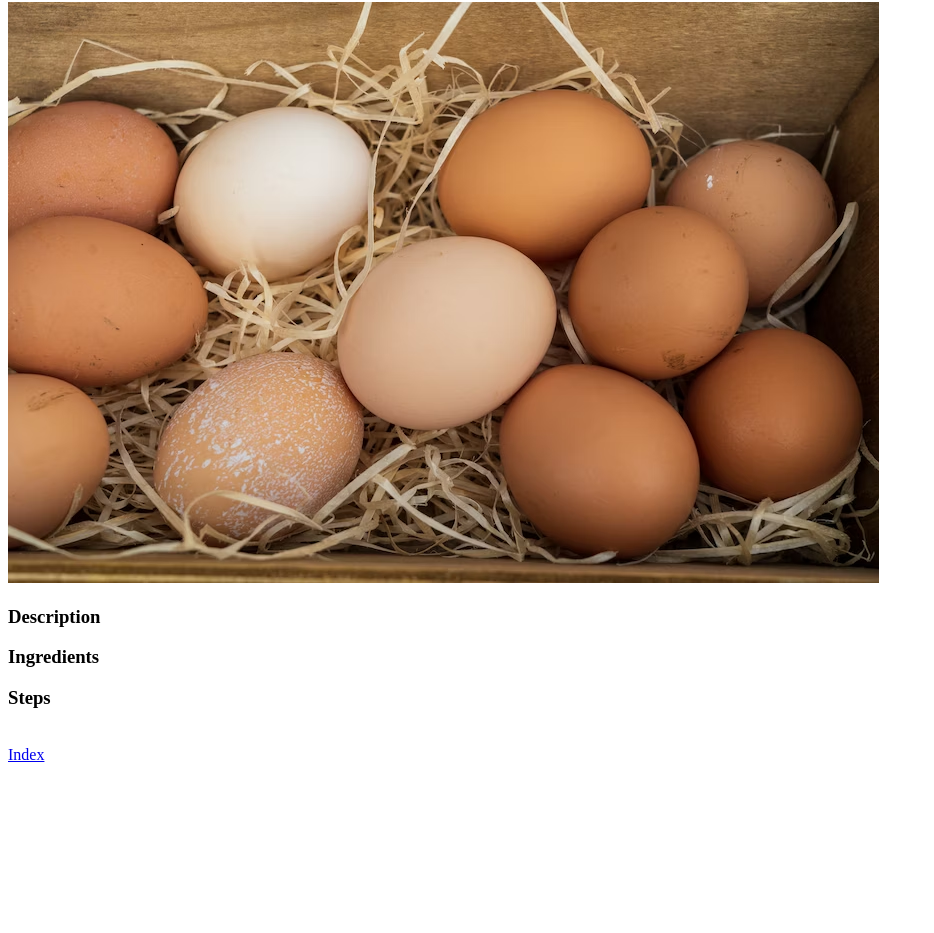
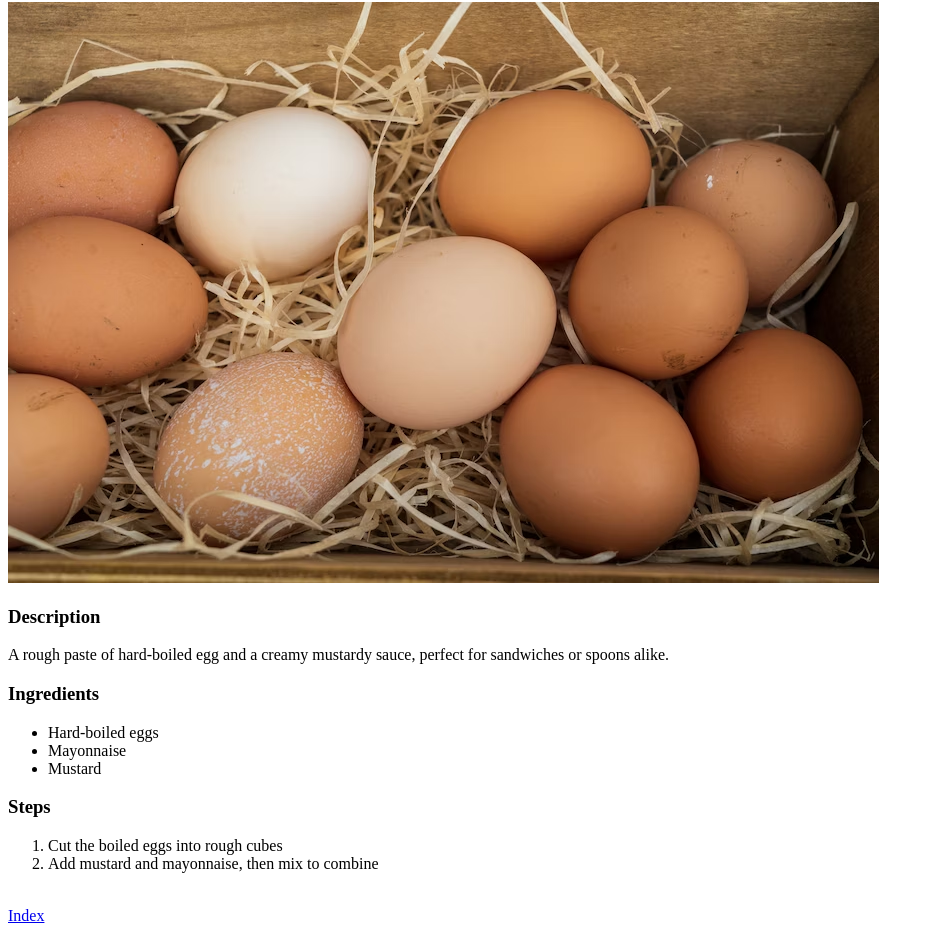
Before and after one commit to shimke/odin-recipes, a plain HTML site: page recipes/egg-salad.html in a window 1280 px wide. Shown: the part 78-1011 px from the top of the page, without its empty margins (0-934 px from the left). Before the commit the page ends 850 px from the top, so only its background shows below. Drawn offline with Linux system fonts and the light colour scheme.

Commit message:
Added recipe content to egg salad page

```diff
--- a/recipes/egg-salad.html
+++ b/recipes/egg-salad.html
@@ -9,14 +9,17 @@
     <h1>Egg Salad</h1>
     <img src="../img/egg-salad.jpeg" alt="A delicious egg-and-straw salad">
     <h3>Description</h3>
-    <p></p>
+    <p>A rough paste of hard-boiled egg and a creamy mustardy sauce, perfect for sandwiches or spoons alike.</p>
     <h3>Ingredients</h3>
     <ul>
-
+        <li>Hard-boiled eggs</li>
+        <li>Mayonnaise</li>
+        <li>Mustard</li>
     </ul>
     <h3>Steps</h3>
     <ol>
-
+        <li>Cut the boiled eggs into rough cubes</li>
+        <li>Add mustard and mayonnaise, then mix to combine</li>
     </ol>
     <br>
     <a href="../index.html">Index</a>
```
